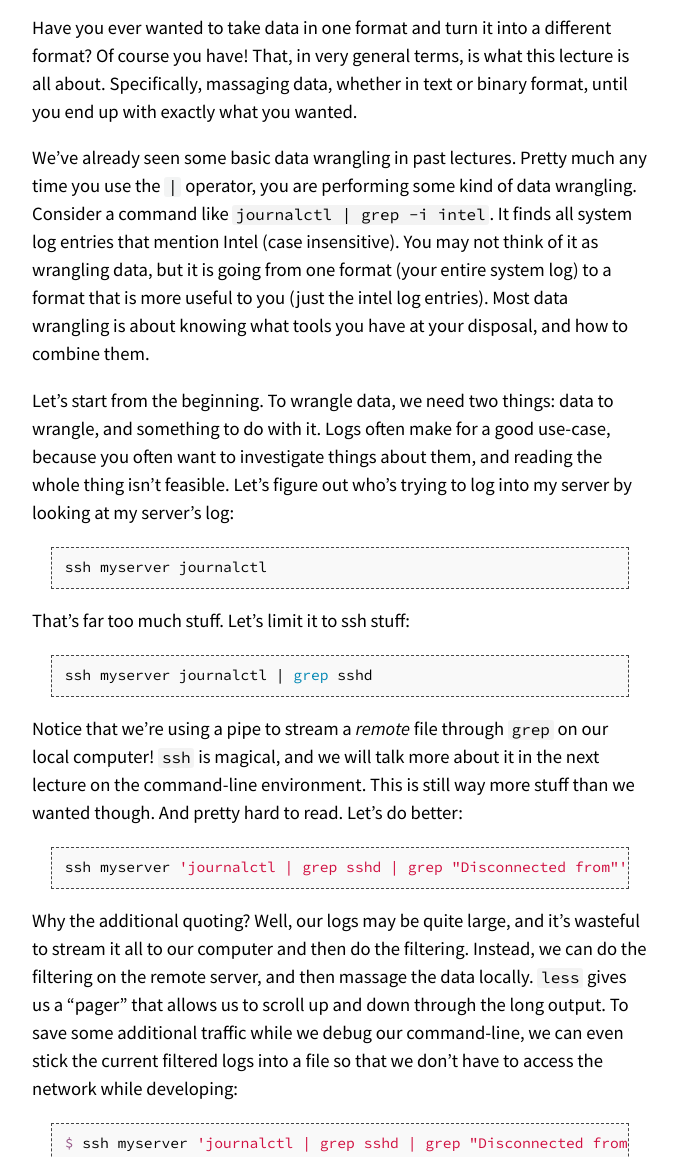
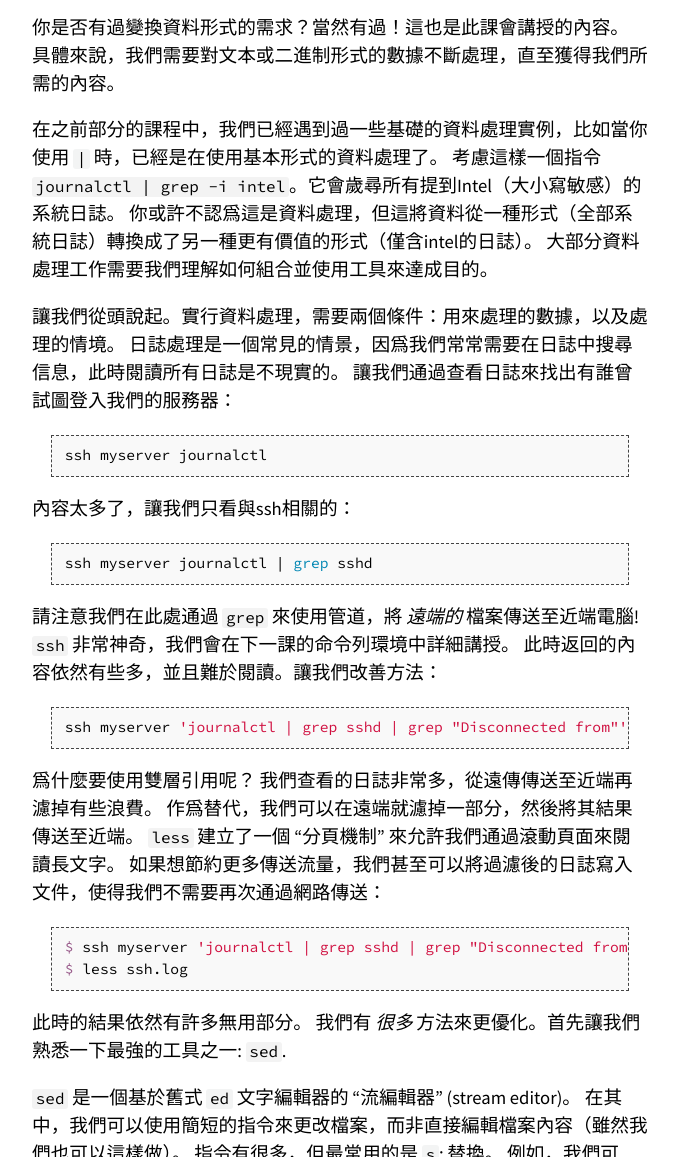
Before and after one commit to missing-semester-zh-Hant/missing-semester-zh-Hant.github.io, a Jekyll site: the page built from _2020/data-wrangling.md, in a window 1280 px wide and 1400 px high, scrolled down 252 px, cut to the strip 243-1400 px from the top of the window. Shown: the whole strip, without its empty margins (300-978 px from the left). Built offline with Jekyll 4.4.1, drawn with Linux system fonts in a browser that asks for light colours; some of the changed text lies outside the part shown.

Commit message:
update translation

````diff
--- a/_2020/data-wrangling.md
+++ b/_2020/data-wrangling.md
@@ -1,6 +1,6 @@
 ---
 layout: lecture
-title: "Data Wrangling"
+title: "資料預處理"
 date: 2019-01-16
 ready: true
 video:
@@ -8,69 +8,92 @@ video:
   id: sz_dsktIjt4
 ---
 
-Have you ever wanted to take data in one format and turn it into a
+<!-- Have you ever wanted to take data in one format and turn it into a
 different format? Of course you have! That, in very general terms, is
 what this lecture is all about. Specifically, massaging data, whether in
-text or binary format, until you end up with exactly what you wanted.
+text or binary format, until you end up with exactly what you wanted. -->
+你是否有過變換資料形式的需求？當然有過！這也是此課會講授的內容。
+具體來說，我們需要對文本或二進制形式的數據不斷處理，直至獲得我們所需的內容。
 
-We've already seen some basic data wrangling in past lectures. Pretty
+<!-- We've already seen some basic data wrangling in past lectures. Pretty
 much any time you use the `|` operator, you are performing some kind of
 data wrangling. Consider a command like `journalctl | grep -i intel`. It
 finds all system log entries that mention Intel (case insensitive). You
 may not think of it as wrangling data, but it is going from one format
 (your entire system log) to a format that is more useful to you (just
 the intel log entries). Most data wrangling is about knowing what tools
-you have at your disposal, and how to combine them.
+you have at your disposal, and how to combine them. -->
+在之前部分的課程中，我們已經遇到過一些基礎的資料處理實例，比如當你使用 `|` 時，已經是在使用基本形式的資料處理了。
+考慮這樣一個指令 `journalctl | grep -i intel`。它會歲尋所有提到Intel（大小寫敏感）的系統日誌。
+你或許不認爲這是資料處理，但這將資料從一種形式（全部系統日誌）轉換成了另一種更有價值的形式（僅含intel的日誌）。
+大部分資料處理工作需要我們理解如何組合並使用工具來達成目的。
 
-Let's start from the beginning. To wrangle data, we need two things:
+<!-- Let's start from the beginning. To wrangle data, we need two things:
 data to wrangle, and something to do with it. Logs often make for a good
 use-case, because you often want to investigate things about them, and
 reading the whole thing isn't feasible. Let's figure out who's trying to
-log into my server by looking at my server's log:
+log into my server by looking at my server's log: -->
+讓我們從頭說起。實行資料處理，需要兩個條件：用來處理的數據，以及處理的情境。
+日誌處理是一個常見的情景，因爲我們常常需要在日誌中搜尋信息，此時閱讀所有日誌是不現實的。
+讓我們通過查看日誌來找出有誰曾試圖登入我們的服務器：
 
 ```bash
 ssh myserver journalctl
 ```
 
-That's far too much stuff. Let's limit it to ssh stuff:
+<!-- That's far too much stuff. Let's limit it to ssh stuff: -->
+內容太多了，讓我們只看與ssh相關的：
 
 ```bash
 ssh myserver journalctl | grep sshd
 ```
 
-Notice that we're using a pipe to stream a _remote_ file through `grep`
+<!-- Notice that we're using a pipe to stream a _remote_ file through `grep`
 on our local computer! `ssh` is magical, and we will talk more about it
 in the next lecture on the command-line environment. This is still way
 more stuff than we wanted though. And pretty hard to read. Let's do
-better:
+better: -->
+請注意我們在此處通過 `grep` 來使用管道，將 _遠端的_ 檔案傳送至近端電腦!
+`ssh` 非常神奇，我們會在下一課的命令列環境中詳細講授。
+此時返回的內容依然有些多，並且難於閱讀。讓我們改善方法：
 
 ```bash
 ssh myserver 'journalctl | grep sshd | grep "Disconnected from"' | less
 ```
 
-Why the additional quoting? Well, our logs may be quite large, and it's
+<!-- Why the additional quoting? Well, our logs may be quite large, and it's
 wasteful to stream it all to our computer and then do the filtering.
 Instead, we can do the filtering on the remote server, and then massage
 the data locally. `less` gives us a "pager" that allows us to scroll up
 and down through the long output. To save some additional traffic while
 we debug our command-line, we can even stick the current filtered logs
 into a file so that we don't have to access the network while
-developing:
+developing: -->
+爲什麼要使用雙層引用呢？
+我們查看的日誌非常多，從遠傳傳送至近端再濾掉有些浪費。
+作爲替代，我們可以在遠端就濾掉一部分，然後將其結果傳送至近端。
+`less` 建立了一個 "分頁機制" 來允許我們通過滾動頁面來閱讀長文字。
+如果想節約更多傳送流量，我們甚至可以將過濾後的日誌寫入文件，使得我們不需要再次通過網路傳送：
 
 ```console
 $ ssh myserver 'journalctl | grep sshd | grep "Disconnected from"' > ssh.log
 $ less ssh.log
 ```
 
-There's still a lot of noise here. There are _a lot_ of ways to get rid
+<!-- There's still a lot of noise here. There are _a lot_ of ways to get rid
 of that, but let's look at one of the most powerful tools in your
-toolkit: `sed`.
+toolkit: `sed`. -->
+此時的結果依然有許多無用部分。 我們有 _很多_ 方法來更優化。首先讓我們熟悉一下最強的工具之一: `sed`.
 
-`sed` is a "stream editor" that builds on top of the old `ed` editor. In
+<!-- `sed` is a "stream editor" that builds on top of the old `ed` editor. In
 it, you basically give short commands for how to modify the file, rather
 than manipulate its contents directly (although you can do that too).
 There are tons of commands, but one of the most common ones is `s`:
-substitution. For example, we can write:
+substitution. For example, we can write: -->
+`sed` 是一個基於舊式 `ed` 文字編輯器的 "流編輯器" (stream editor)。
+在其中，我們可以使用簡短的指令來更改檔案，而非直接編輯檔案內容（雖然我們也可以這樣做）。
+指令有很多，但最常用的是 `s`: 替換。
+例如，我們可以：
 
 ```bash
 ssh myserver journalctl
@@ -79,38 +102,59 @@ ssh myserver journalctl
  | sed 's/.*Disconnected from //'
 ```
 
-What we just wrote was a simple _regular expression_; a powerful
+<!-- What we just wrote was a simple _regular expression_; a powerful
 construct that lets you match text against patterns. The `s` command is
 written on the form: `s/REGEX/SUBSTITUTION/`, where `REGEX` is the
 regular expression you want to search for, and `SUBSTITUTION` is the
-text you want to substitute matching text with.
+text you want to substitute matching text with. -->
+我們剛剛寫了一段 _正規表示式_ ; 正規表示式允許我們匹配符合特定句法的字串。
+`s` 命令的使用方式是這樣： `s/REGEX/SUBSTITUTION/`, 其中 `REGEX` 是我們需要匹配的正規表示式，
+`SUBSTITUTION` 是用於替代匹配結果的字串。
 
-## Regular expressions
+<!-- ## Regular expressions -->
+## 正規表示式
 
-Regular expressions are common and useful enough that it's worthwhile to
+<!-- Regular expressions are common and useful enough that it's worthwhile to
 take some time to understand how they work. Let's start by looking at
 the one we used above: `/.*Disconnected from /`. Regular expressions are
 usually (though not always) surrounded by `/`. Most ASCII characters
 just carry their normal meaning, but some characters have "special"
 matching behavior. Exactly which characters do what vary somewhat
 between different implementations of regular expressions, which is a
-source of great frustration. Very common patterns are:
+source of great frustration. Very common patterns are: -->
+正規表示式很常見也足夠有用，值得用些時間去理解它。
+讓我們從上面使用過的字串開始: `/.*Disconnected from /`.
+正規表示式通常 (也有例外) 被 `/` 包圍。
+多數 ASCII 字元代表其自身的含義，有些則擁有"特別的"含義。
+由於正規表示式實現方法的不同，這些符號也常常有不同的含義，這讓我們有些挫敗感。
+常見的表示式有：
 
- - `.` means "any single character" except newline
+ <!-- - `.` means "any single character" except newline
  - `*` zero or more of the preceding match
  - `+` one or more of the preceding match
  - `[abc]` any one character of `a`, `b`, and `c`
  - `(RX1|RX2)` either something that matches `RX1` or `RX2`
  - `^` the start of the line
- - `$` the end of the line
+ - `$` the end of the line -->
+  - `.` 意爲除去換行符外的 "任意一個字元"
+ - `*` 0或多個 `*` 前的字元
+ - `+` 1或更多個 `*` 前的字元
+ - `[abc]`  `a`, `b`, 與 `c` 中的任意一個
+ - `(RX1|RX2)` 能匹配 `RX1` 或 `RX2` 中的任意一個的字串
+ - `^` 行首
+ - `$` 行尾
 
-`sed`'s regular expressions are somewhat weird, and will require you to
-put a `\` before most of these to give them their special meaning. Or
-you can pass `-E`.
+`sed` 的正規表示式有些古怪，需要你在這些表示式前使用 `\` 來使它們擁有這些特殊含義。
+也可以使用 `-E` 達成同樣效果。
 
-So, looking back at `/.*Disconnected from /`, we see that it matches
+<!-- So, looking back at `/.*Disconnected from /`, we see that it matches
 any text that starts with any number of characters, followed by the
 literal string "Disconnected from &rdquo;. Which is what we wanted. But
+beware, regular expressions are trixy. What if someone tried to log in
+with the username "Disconnected from"? We'd have: -->
+讓我們重回 `/.*Disconnected from /`, 我們可以看出它會匹配以任意字元起始，緊接
+"Disconnected from " 的字串，這就是我們需要的。
+但要小心，正規表示式
 beware, regular expressions are trixy. What if someone tried to log in
 with the username "Disconnected from"? We'd have:
 
````
